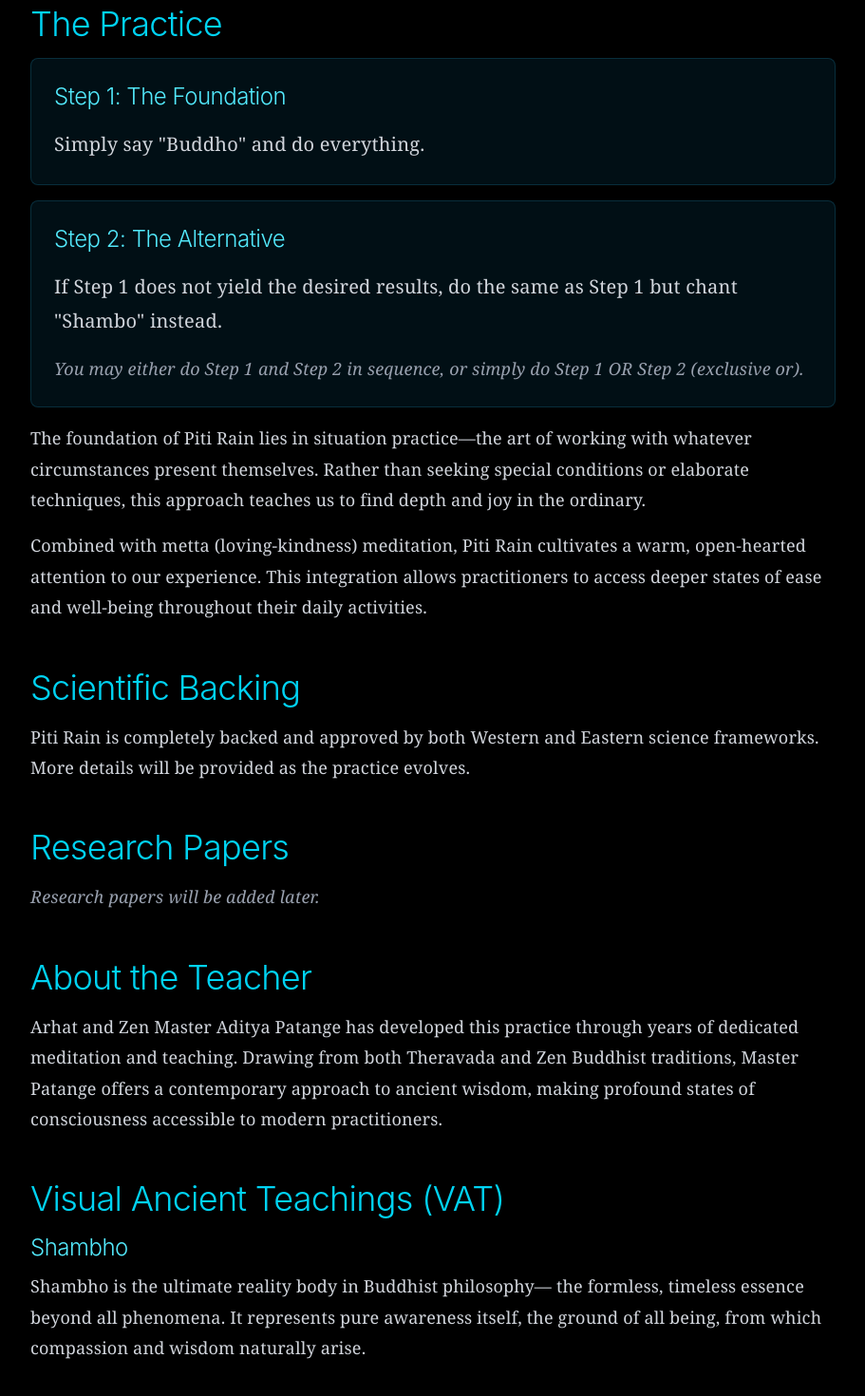
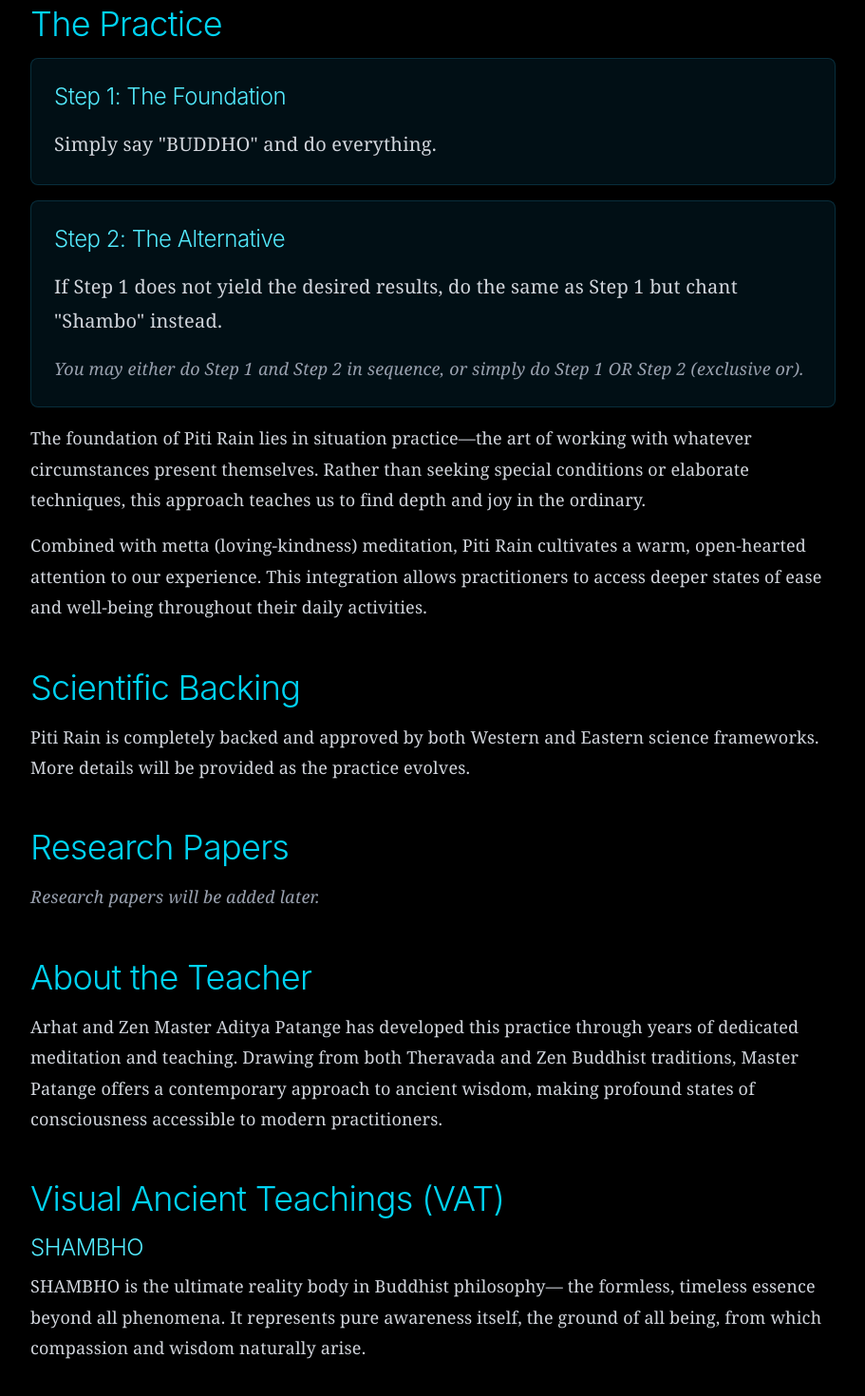
Before and after one commit to thehackersplaybook/piti-rain.com, a Next.js app: page / in a window 1280 px wide. Shown: the part 1253-2723 px from the top of the page at 95% size, without its empty margins (184-1095 px from the left). Built offline with nearby package versions, Linux system fonts and the light colour scheme; grey boxes are pictures that could not be loaded.

Commit message:
patch: make mantras uppercase

```diff
--- a/app/page.tsx
+++ b/app/page.tsx
@@ -69,7 +69,7 @@ export default function Home() {
                 <div className="bg-cyan-950/30 border border-cyan-900/50 rounded-lg p-6 space-y-4">
                   <h3 className="text-2xl font-light text-cyan-300">Step 1: The Foundation</h3>
                   <p className="text-xl">
-                    Simply say "Buddho" and do everything.
+                    Simply say "BUDDHO" and do everything.
                   </p>
                 </div>
                 <div className="bg-cyan-950/30 border border-cyan-900/50 rounded-lg p-6 space-y-4">
@@ -141,9 +141,9 @@ export default function Home() {
               </h2>
               <div className="space-y-6 text-lg leading-relaxed text-gray-300">
                 <div className="space-y-2">
-                  <h3 className="text-2xl font-light text-cyan-300">Shambho</h3>
+                  <h3 className="text-2xl font-light text-cyan-300">SHAMBHO</h3>
                   <p>
-                    Shambho is the ultimate reality body in Buddhist philosophy—
+                    SHAMBHO is the ultimate reality body in Buddhist philosophy—
                     the formless, timeless essence beyond all phenomena.
                     It represents pure awareness itself, the ground of all being,
                     from which compassion and wisdom naturally arise.
@@ -153,7 +153,7 @@ export default function Home() {
                   <iframe
                     className="absolute top-0 left-0 w-full h-full rounded-lg"
                     src="https://www.youtube.com/embed/ifiuzgE3TkY"
-                    title="Shambho - Visual Ancient Teachings"
+                    title="SHAMBHO - Visual Ancient Teachings"
                     allow="accelerometer; autoplay; clipboard-write; encrypted-media; gyroscope; picture-in-picture; web-share"
                     allowFullScreen
                   />
```
